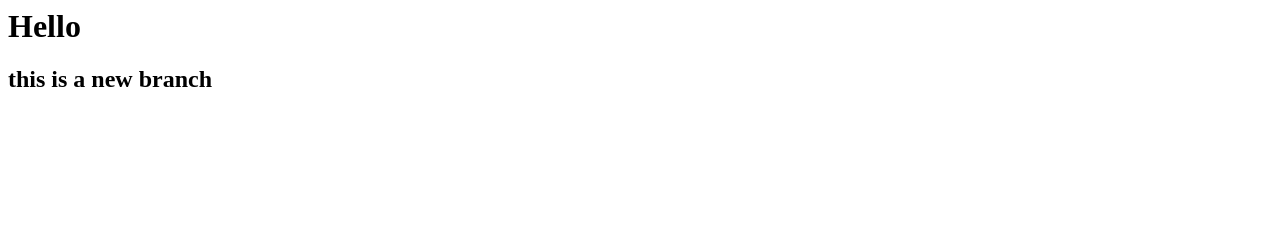
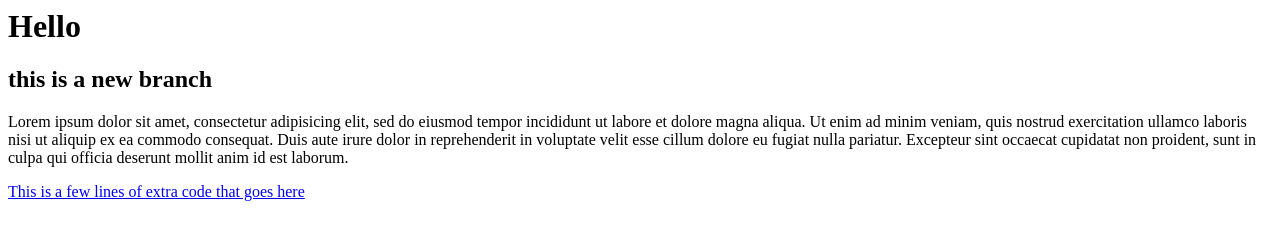
Before and after one commit to designsimp/graphQL, a plain HTML site: page index.html in a window 1280 px wide. Drawn offline with Linux system fonts and the light colour scheme.

Commit message:
some extra lines of text added

```diff
--- a/index.html
+++ b/index.html
@@ -1,2 +1,9 @@
 <h1>Hello</h1>
 <h2>this is a new branch</h2>
+<p>Lorem ipsum dolor sit amet, consectetur adipisicing elit, sed do eiusmod
+tempor incididunt ut labore et dolore magna aliqua. Ut enim ad minim veniam,
+quis nostrud exercitation ullamco laboris nisi ut aliquip ex ea commodo
+consequat. Duis aute irure dolor in reprehenderit in voluptate velit esse
+cillum dolore eu fugiat nulla pariatur. Excepteur sint occaecat cupidatat non
+proident, sunt in culpa qui officia deserunt mollit anim id est laborum.</p>
+<a href="#">This is a few lines of extra code that goes here</a>
```
